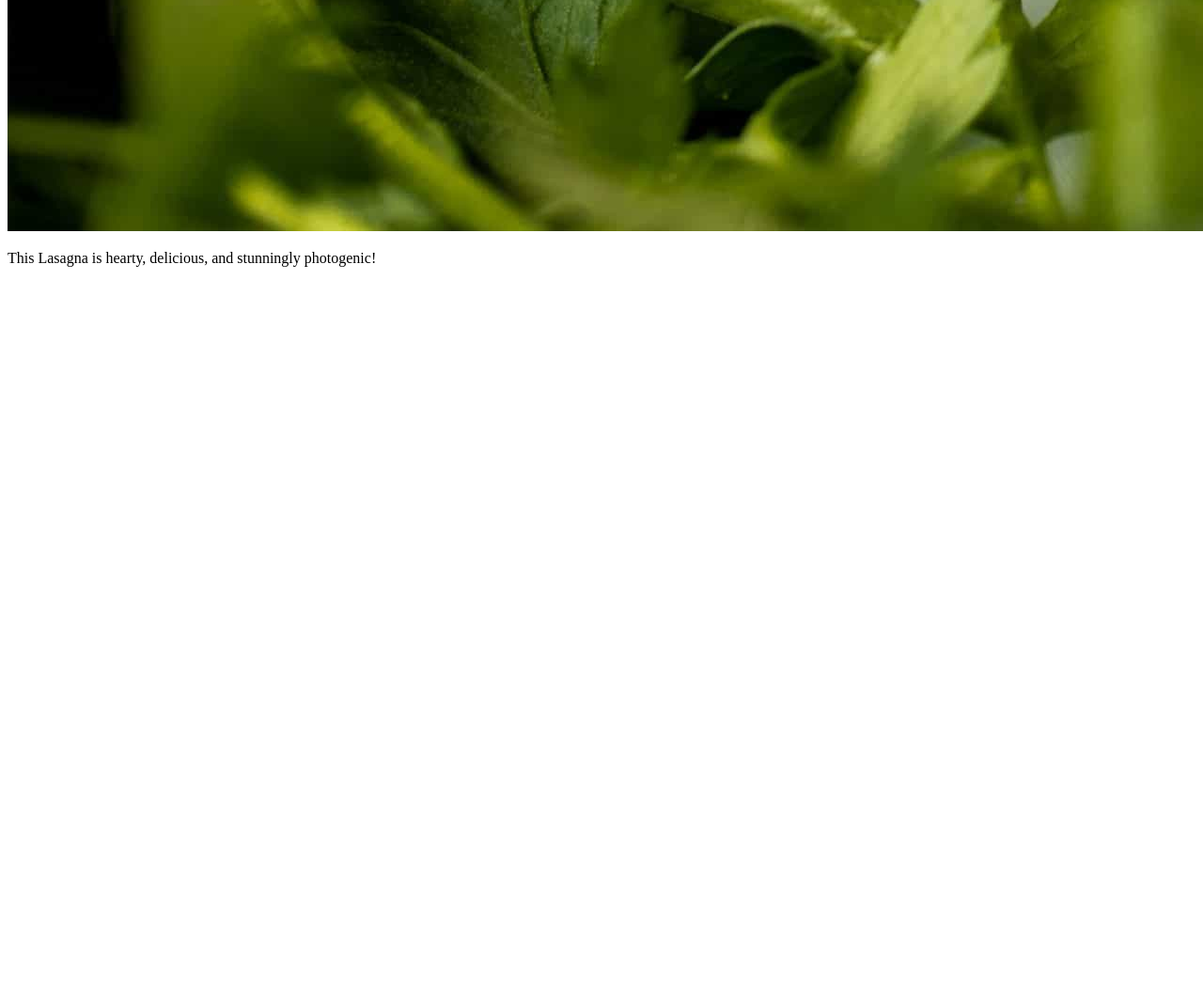
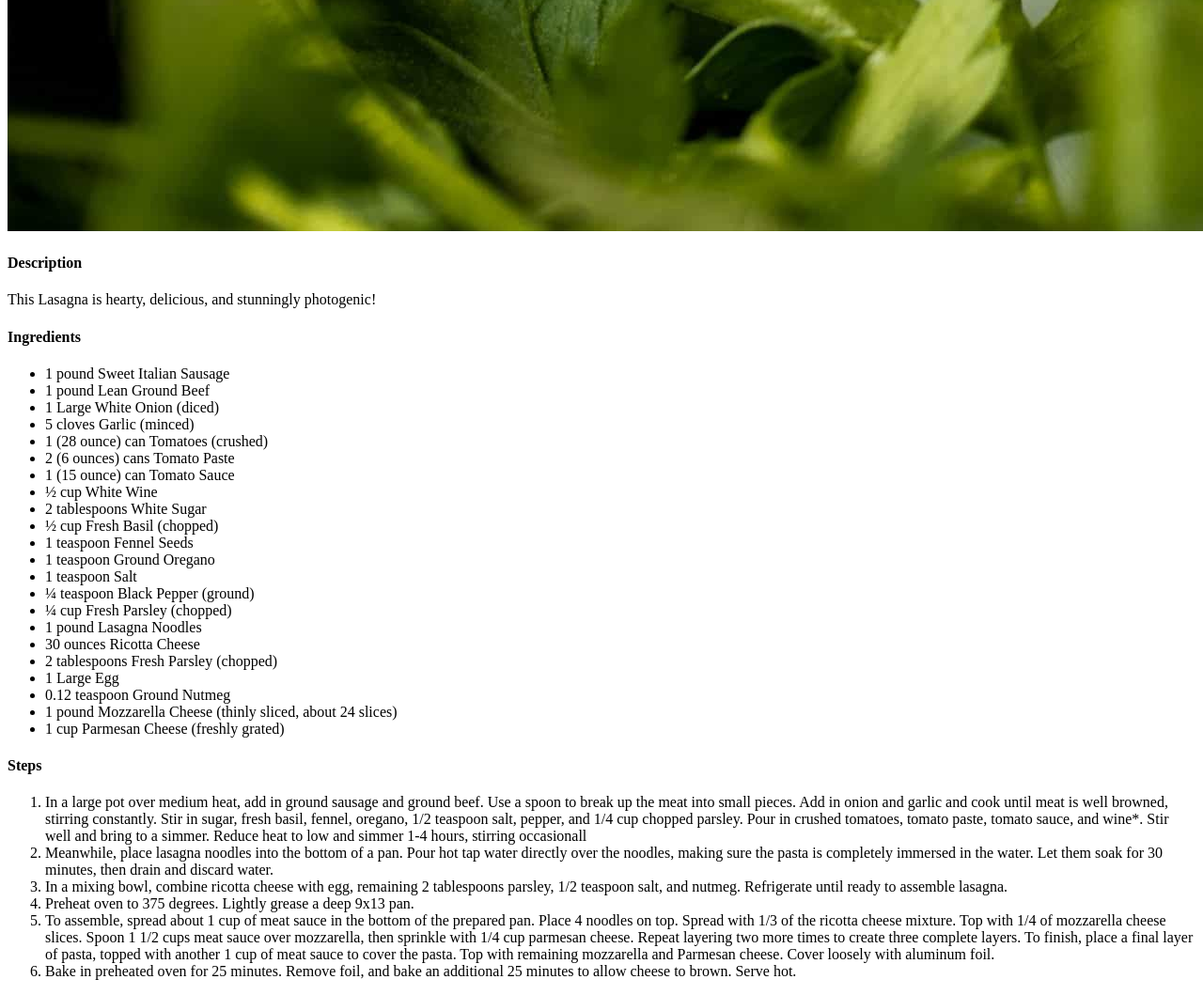
Before and after one commit to RickyMullins/odin-recipies, a plain HTML site: page recipes/lasagna.html in a window 1280 px wide. Shown: the part 2682-3741 px from the top of the page at 94% size. Before the commit the page ends 2982 px from the top, so only its background shows below. Drawn offline with Linux system fonts and the light colour scheme.

Commit message:
Completed Lasagna recipe

```diff
--- a/recipes/lasagna.html
+++ b/recipes/lasagna.html
@@ -1,16 +1,55 @@
 <!DOCTYPE html>
 <html lang="en">
-<head>
-    <meta charset="UTF-8">
-    <meta http-equiv="X-UA-Compatible" content="IE=edge">
-    <meta name="viewport" content="width=device-width, initial-scale=1.0">
+  <head>
+    <meta charset="UTF-8" />
+    <meta http-equiv="X-UA-Compatible" content="IE=edge" />
+    <meta name="viewport" content="width=device-width, initial-scale=1.0" />
     <title>Document</title>
-</head>
-<body>
+  </head>
+  <body>
     <h1>Lasagna</h1>
-    <img src="../images/lasagna.jpg" alt="Yummy Lasagna">
+    <img src="../images/lasagna.jpg" alt="Yummy Lasagna" />
+
+    <h4>Description</h4>
+    <p>This Lasagna is hearty, delicious, and stunningly photogenic!</p>
+    <h4>Ingredients</h4>
     <p>
-        This Lasagna is hearty, delicious, and stunningly photogenic!
+        <ul>
+          <li>1 pound Sweet Italian Sausage</li>
+          <li>1 pound Lean Ground Beef</li>
+          <li>1 Large White Onion (diced)</li>
+          <li>5 cloves Garlic (minced)</li>
+          <li>1 (28 ounce) can Tomatoes (crushed)</li>
+          <li>2 (6 ounces) cans Tomato Paste</li>
+          <li>1 (15 ounce) can Tomato Sauce</li>
+          <li>½ cup White Wine</li>
+          <li>2 tablespoons White Sugar</li>
+          <li>½ cup Fresh Basil (chopped)</li>
+          <li>1 teaspoon Fennel Seeds</li>
+          <li>1 teaspoon Ground Oregano</li>
+          <li>1 teaspoon Salt</li>
+          <li>¼ teaspoon Black Pepper (ground)</li>
+          <li>¼ cup Fresh Parsley (chopped)</li>
+          <li>1 pound Lasagna Noodles</li>
+          <li>30 ounces Ricotta Cheese</li>
+          <li>2 tablespoons Fresh Parsley (chopped)</li>
+          <li>1 Large Egg</li>
+          <li>0.12 teaspoon Ground Nutmeg</li>
+          <li>1 pound Mozzarella Cheese (thinly sliced, about 24 slices)</li>
+          <li>1 cup Parmesan Cheese (freshly grated)</li>
+        </ul>
+      </li>
     </p>
-</body>
+    <h4>Steps</h4>
+    <p>
+        <ol>
+            <li>In a large pot over medium heat, add in ground sausage and ground beef. Use a spoon to break up the meat into small pieces. Add in onion and garlic and cook until meat is well browned, stirring constantly. Stir in sugar, fresh basil, fennel, oregano, 1/2 teaspoon salt, pepper, and 1/4 cup chopped parsley. Pour in crushed tomatoes, tomato paste, tomato sauce, and wine*. Stir well and bring to a simmer. Reduce heat to low and simmer 1-4 hours, stirring occasionall</li>
+            <li>Meanwhile, place lasagna noodles into the bottom of a pan. Pour hot tap water directly over the noodles, making sure the pasta is completely immersed in the water. Let them soak for 30 minutes, then drain and discard water.</li>
+            <li>In a mixing bowl, combine ricotta cheese with egg, remaining 2 tablespoons parsley, 1/2 teaspoon salt, and nutmeg. Refrigerate until ready to assemble lasagna.</li>
+            <li>Preheat oven to 375 degrees. Lightly grease a deep 9x13 pan.</li>
+            <li>To assemble, spread about 1 cup of meat sauce in the bottom of the prepared pan. Place 4 noodles on top. Spread with 1/3 of the ricotta cheese mixture. Top with 1/4 of mozzarella cheese slices. Spoon 1 1/2 cups meat sauce over mozzarella, then sprinkle with 1/4 cup parmesan cheese. Repeat layering two more times to create three complete layers. To finish, place a final layer of pasta, topped with another 1 cup of meat sauce to cover the pasta. Top with remaining mozzarella and Parmesan cheese. Cover loosely with aluminum foil.</li>
+            <li>Bake in preheated oven for 25 minutes. Remove foil, and bake an additional 25 minutes to allow cheese to brown. Serve hot.</li>
+        </ol>
+    </p>
+  </body>
 </html>
```
